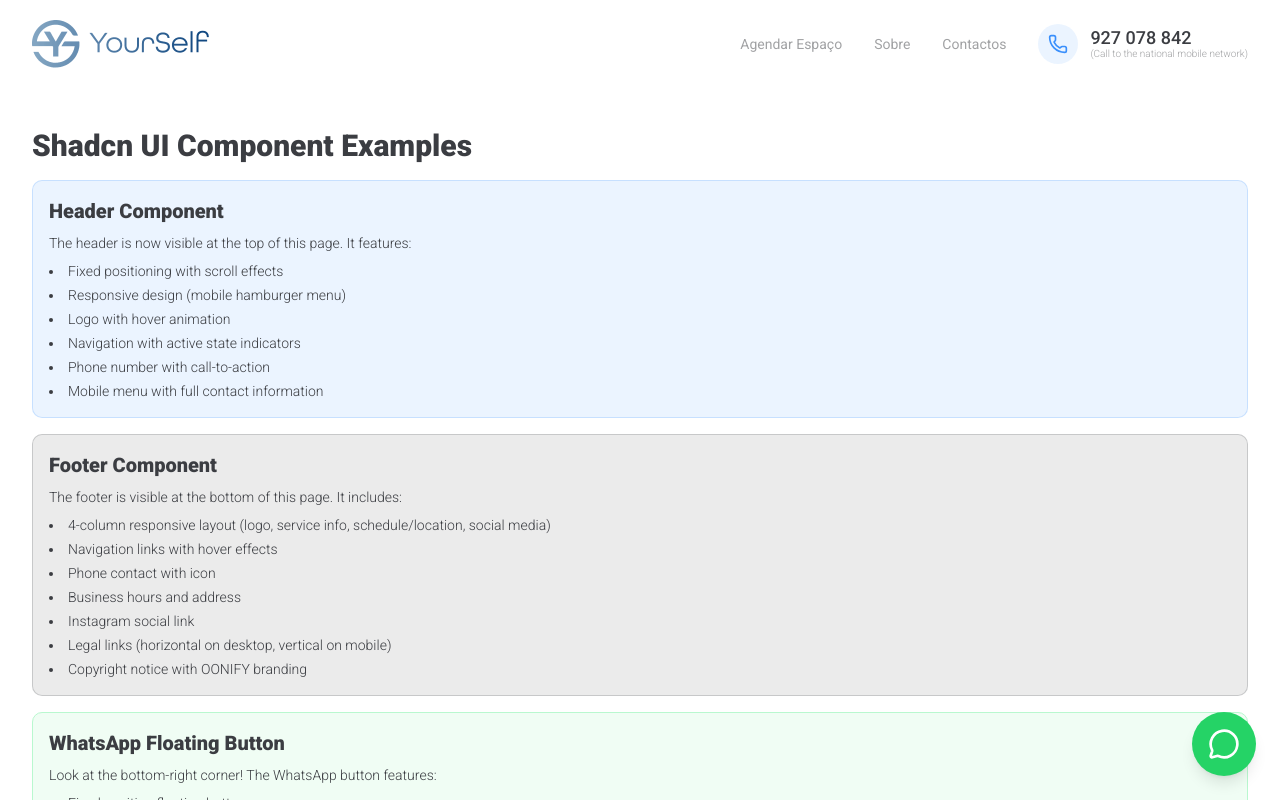
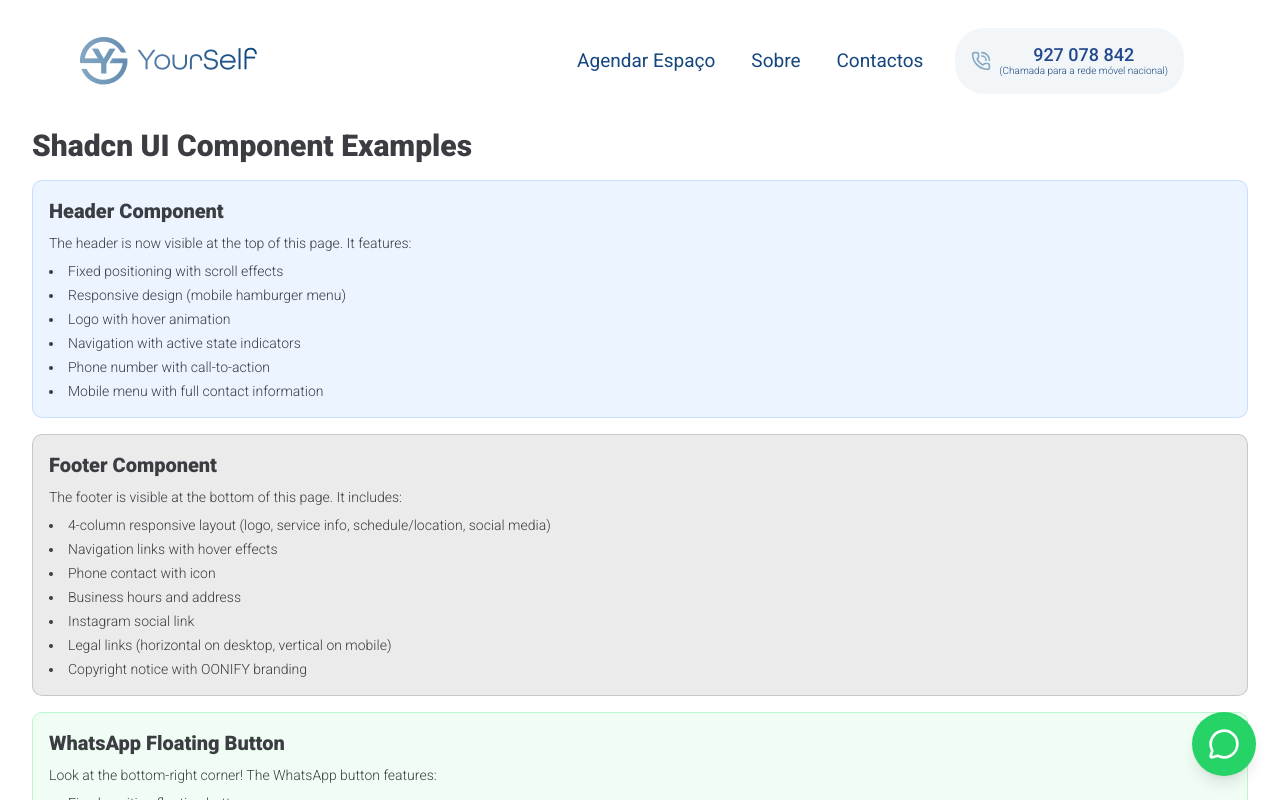
Before and after one commit to AsifIqbal093/YourselfPilates_Main, a Next.js app: page /example in a window 1280 px wide. Shown: the top 800 px of the page. Built offline with nearby package versions, Linux system fonts and the light colour scheme; a web font is replaced by a local one.

Commit message:
Header component fixed

```diff
--- a/src/components/layout/Header.jsx
+++ b/src/components/layout/Header.jsx
@@ -3,33 +3,29 @@
 import React, { useState, useEffect } from "react";
 import Link from "next/link";
 import Image from "next/image";
-import { Phone } from "lucide-react";
+import { PhoneCall } from "lucide-react";
+import { useMediaQuery } from "@/hooks/useMediaQuery";
 import Navigation from "./Navigation";
 import MobileMenu from "./MobileMenu";
-import { useMediaQuery } from "@/hooks/useMediaQuery";
 
 const Header = () => {
 	const [isScrolled, setIsScrolled] = useState(false);
 	const isMobile = useMediaQuery("(max-width: 1024px)");
 
 	useEffect(() => {
-    const handleScroll = () => {
-      setIsScrolled(window.scrollY > 10);
-    };
-
+		const handleScroll = () => setIsScrolled(window.scrollY > 10);
 		window.addEventListener("scroll", handleScroll);
 		return () => window.removeEventListener("scroll", handleScroll);
 	}, []);
 
 	return (
 		<header
-      className={`fixed top-0 left-0 right-0 z-50 transition-all duration-200 ${
+			className={`absolute top-3 left-8 right-12 z-50 transition-all duration-200 ${
 				isScrolled ? "bg-white/95 backdrop-blur-sm shadow-sm" : "bg-white"
 			}`}
 		>
-      <div className="container mx-auto px-4 md:px-6 lg:px-8">
-        <div className="flex items-center justify-between py-4 md:py-5">
-          {/* Logo */}
+			<div className="w-full px-6 lg:px-12">
+				<div className="flex items-center justify-between py-4">
 					<Link
 						href="/"
 						className="flex items-center space-x-2 transition-transform duration-200 hover:scale-[1.02]"
@@ -39,37 +35,42 @@ const Header = () => {
 							alt="YourSelf Pilates"
 							width={177}
 							height={48}
-              className="h-10 md:h-12 w-auto"
+							className="h-12 md:h-12 w-auto"
 							priority
 						/>
 					</Link>
 
-          {/* Desktop Navigation */}
 					{!isMobile && (
 						<div className="flex items-center space-x-8">
-              <Navigation />
+							<nav className="flex items-center space-x-9 text-[19px] text-[#15467d] font-normal">
+								<Link href="/agendar" className="hover:text-[#5380A6]">
+									Agendar Espaço
+								</Link>
+								<Link href="/sobre" className="hover:text-[#5380A6]">
+									Sobre
+								</Link>
+								<Link href="/contactos" className="hover:text-[#5380A6]">
+									Contactos
+								</Link>
+							</nav>
 
-              {/* Phone Number */}
 							<a
 								href="tel:927078842"
-                className="group flex items-center space-x-3 transition-all duration-200 hover:scale-[1.02]"
+								className="flex items-center justify-center space-x-2 bg-[#f3f6f9] rounded-2xl py-4.5 px-4 hover:scale-[1.02] transition-all duration-200"
 							>
-                <div className="flex items-center justify-center w-10 h-10 rounded-full bg-primary/10 text-primary transition-all duration-200 group-hover:bg-primary group-hover:text-white">
-                  <Phone className="w-5 h-5" />
-                </div>
-                <div className="flex flex-col">
-                  <span className="text-lg font-medium text-secondary leading-none">
+								<PhoneCall className="w-5 h-5 text-[#88a9c3]" />
+								<div className="flex flex-col items-center leading-none text-center">
+									<span className="text-[18px] font-medium text-[#23498d]">
 										927 078 842
 									</span>
-                  <span className="text-[10px] text-muted mt-0.5 leading-none">
-                    (Call to the national mobile network)
+									<span className="text-[10px] text-[#15467d] mt-0.5">
+										(Chamada para a rede móvel nacional)
 									</span>
 								</div>
 							</a>
 						</div>
 					)}
 
-          {/* Mobile Menu */}
 					{isMobile && <MobileMenu />}
 				</div>
 			</div>
```
Lines whose indentation alone changed are shown as unchanged.
